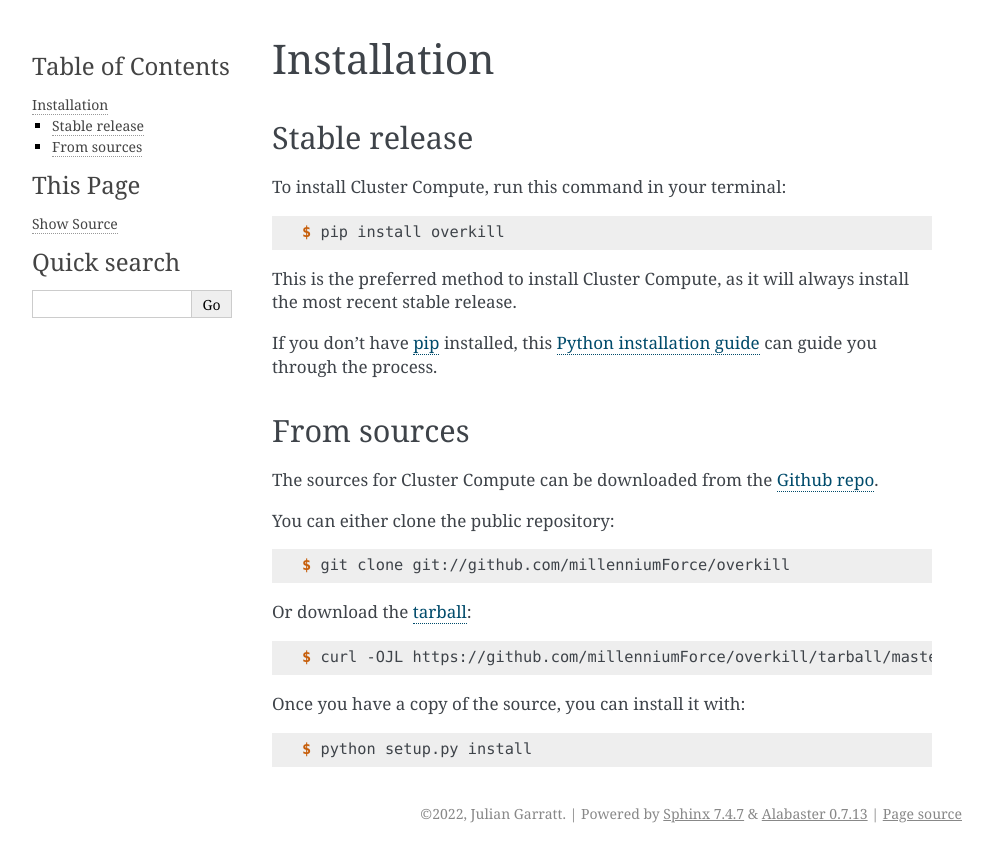
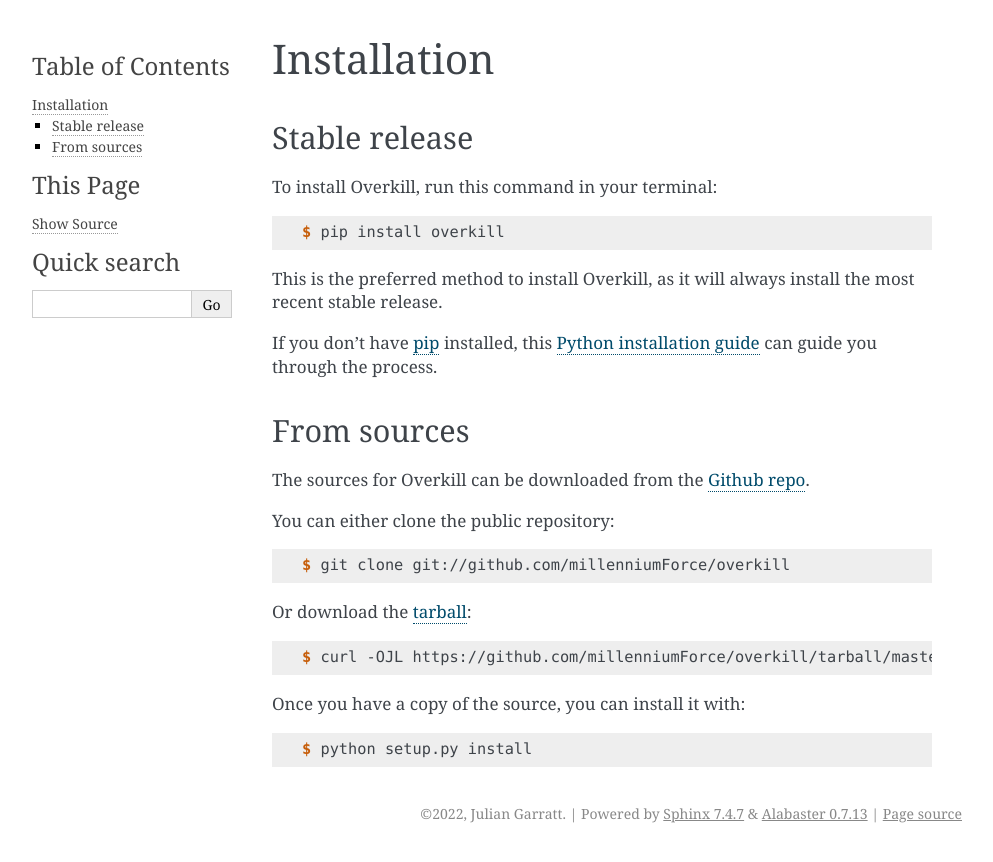
Before and after one commit to MillenniumForce/overkill, a Sphinx documentation site: the page built from docs/installation.rst, in a window 1280 px wide. Shown: the top 862 px of the page, without its empty margins (148-1141 px from the left). Built offline with Sphinx 7.4.7, drawn with Linux system fonts in a browser that asks for light colours; pages that are not in the unit, such as notebooks, are missing from menus.

Commit message:
Deleted remnance of prev package name, removed travis.yml (redundant)

```diff
--- a/CONTRIBUTING.rst
+++ b/CONTRIBUTING.rst
@@ -38,8 +38,8 @@
 Write Documentation
 ~~~~~~~~~~~~~~~~~~~
 
-Cluster Compute could always use more documentation, whether as part of the
-official Cluster Compute docs, in docstrings, or even on the web in blog posts,
+Overkill could always use more documentation, whether as part of the
+official Overkill docs, in docstrings, or even on the web in blog posts,
 articles, and such.
 
 Submit Feedback
--- a/docs/conf.py
+++ b/docs/conf.py
@@ -46,7 +46,7 @@
 master_doc = 'index'
 
 # General information about the project.
-project = 'Cluster Compute'
+project = "Overkill"
 copyright = "2022, Julian Garratt"
 author = "Julian Garratt"
 
@@ -128,7 +128,7 @@
 # [howto, manual, or own class]).
 latex_documents = [
     (master_doc, 'overkill.tex',
-     'Cluster Compute Documentation',
+     'Overkill Documentation',
      'Julian Garratt', 'manual'),
 ]
 
@@ -139,7 +139,7 @@
 # (source start file, name, description, authors, manual section).
 man_pages = [
     (master_doc, 'overkill',
-     'Cluster Compute Documentation',
+     'Overkill Documentation',
      [author], 1)
 ]
 
@@ -151,7 +151,7 @@
 #  dir menu entry, description, category)
 texinfo_documents = [
     (master_doc, 'overkill',
-     'Cluster Compute Documentation',
+     'Overkill Documentation',
      author,
      'overkill',
      'One line description of project.',
--- a/docs/index.rst
+++ b/docs/index.rst
@@ -1,4 +1,4 @@
-Welcome to Cluster Compute's documentation!
+Welcome to Overkill's documentation!
 ======================================
 
 .. toctree::
--- a/docs/installation.rst
+++ b/docs/installation.rst
@@ -8,13 +8,13 @@
 Stable release
 --------------
 
-To install Cluster Compute, run this command in your terminal:
+To install Overkill, run this command in your terminal:
 
 .. code-block:: console
 
     $ pip install overkill
 
-This is the preferred method to install Cluster Compute, as it will always install the most recent stable release.
+This is the preferred method to install Overkill, as it will always install the most recent stable release.
 
 If you don't have `pip`_ installed, this `Python installation guide`_ can guide
 you through the process.
@@ -26,7 +26,7 @@
 From sources
 ------------
 
-The sources for Cluster Compute can be downloaded from the `Github repo`_.
+The sources for Overkill can be downloaded from the `Github repo`_.
 
 You can either clone the public repository:
 
--- a/docs/usage.rst
+++ b/docs/usage.rst
@@ -2,6 +2,6 @@
 Usage
 =====
 
-To use Cluster Compute in a project::
+To use Overkill in a project::
 
     import overkill
--- a/overkill/__init__.py
+++ b/overkill/__init__.py
@@ -1,4 +1,4 @@
-"""Top-level package for Cluster Compute."""
+"""Top-level package for Overkill."""
 
 __author__ = """Julian Garratt"""
 __email__ = 'jgarratt01@icloud.com'
```
Also changed, not shown: .github/ISSUE_TEMPLATE.md, .travis.yml (deleted).
